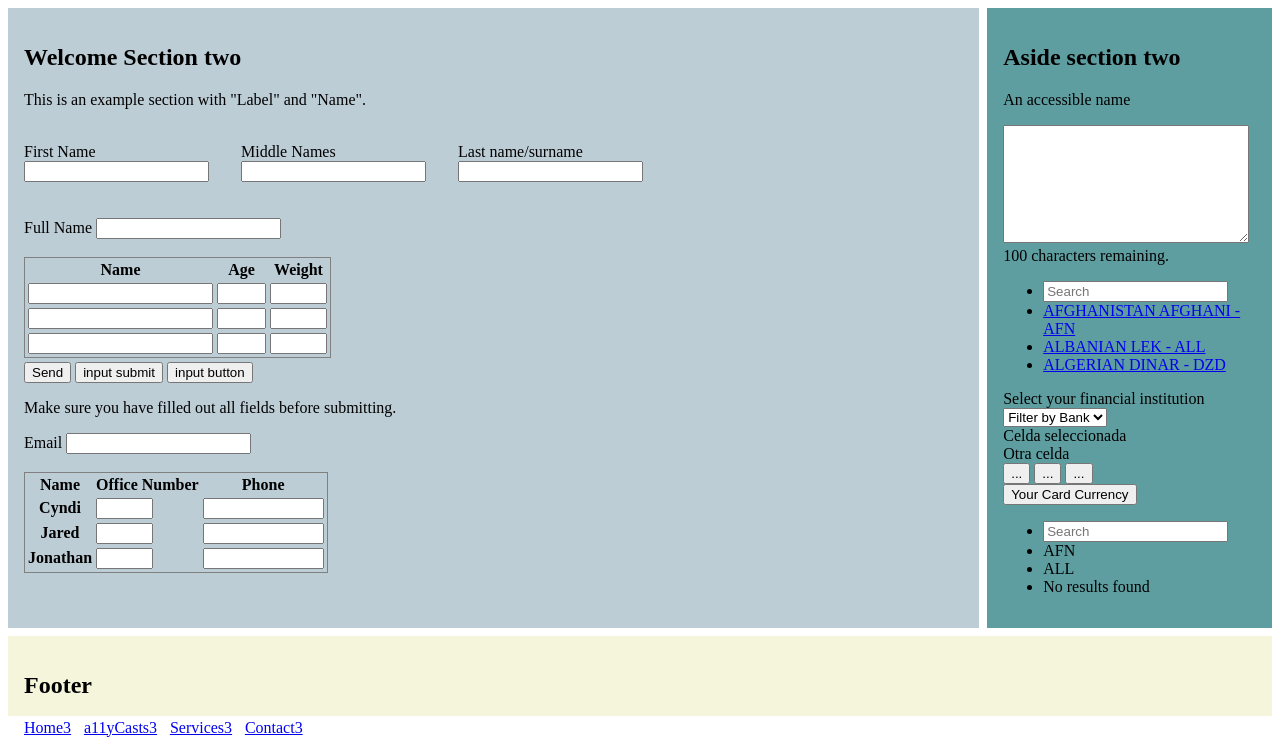
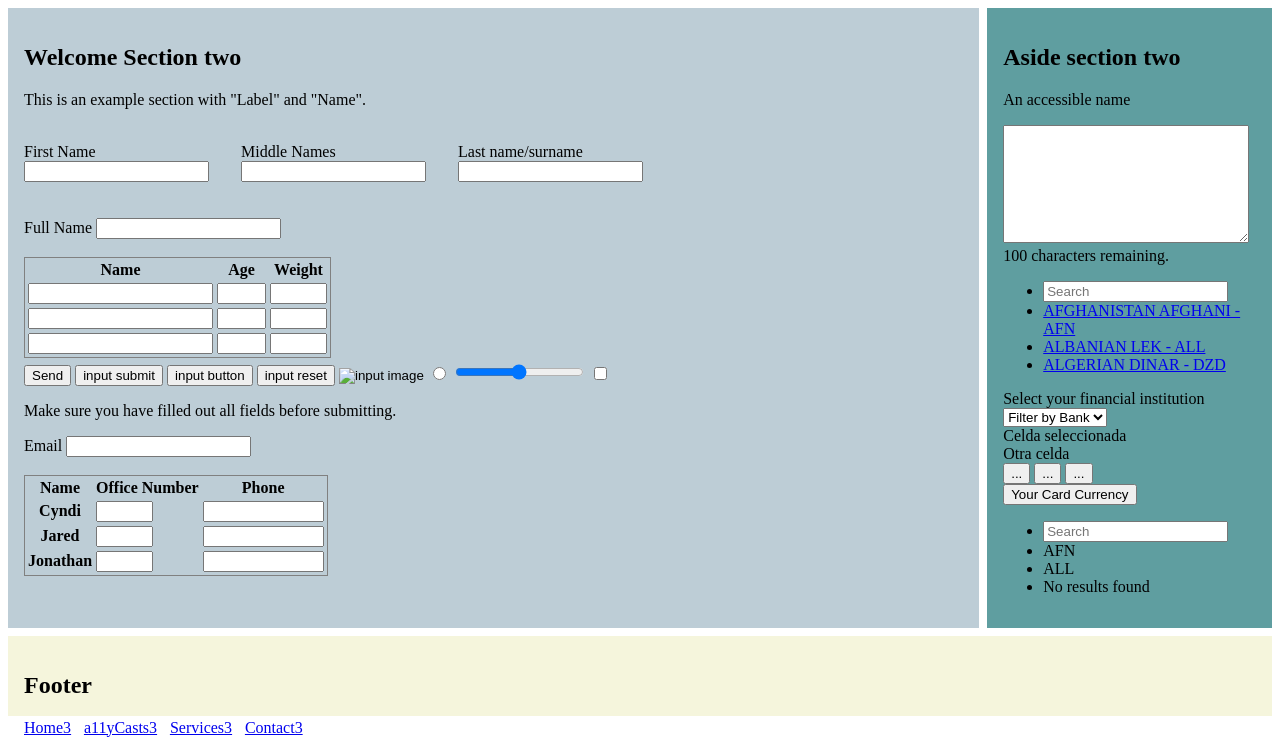
Before and after one commit to AddielQuintero/a11y-training, a website: page index.html in a window 1280 px wide. Shown: the part 1307-2044 px from the top of the page. Drawn offline with Linux system fonts and the light colour scheme.

Commit message:
fix: add input with types

```diff
--- a/index.html
+++ b/index.html
@@ -250,6 +250,11 @@
             <button id="submitBtn">Send</button>
             <input type="submit" value="input submit" />
             <input type="button" value="input button" />
+            <input type="reset" value="input reset" />
+            <input type="image" value="input image" />
+            <input type="radio" value="input radio" />
+            <input type="range" value="input range" />
+            <input type="checkbox" value="input checkbox" />
             <p id="submitInfo">Make sure you have filled out all fields before submitting.</p>
             <label for="info">Email</label>
             <input type="text" id="info" aria-describedby="submitInfo" autocomplete="emai" />
```
